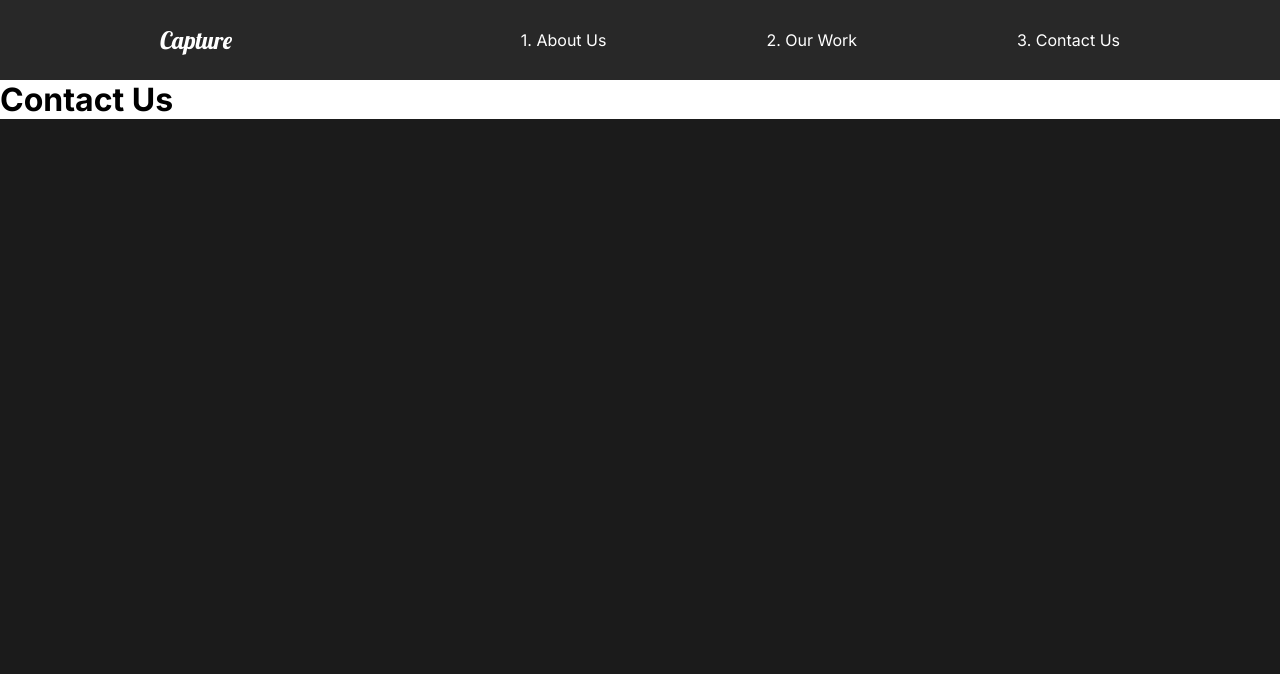
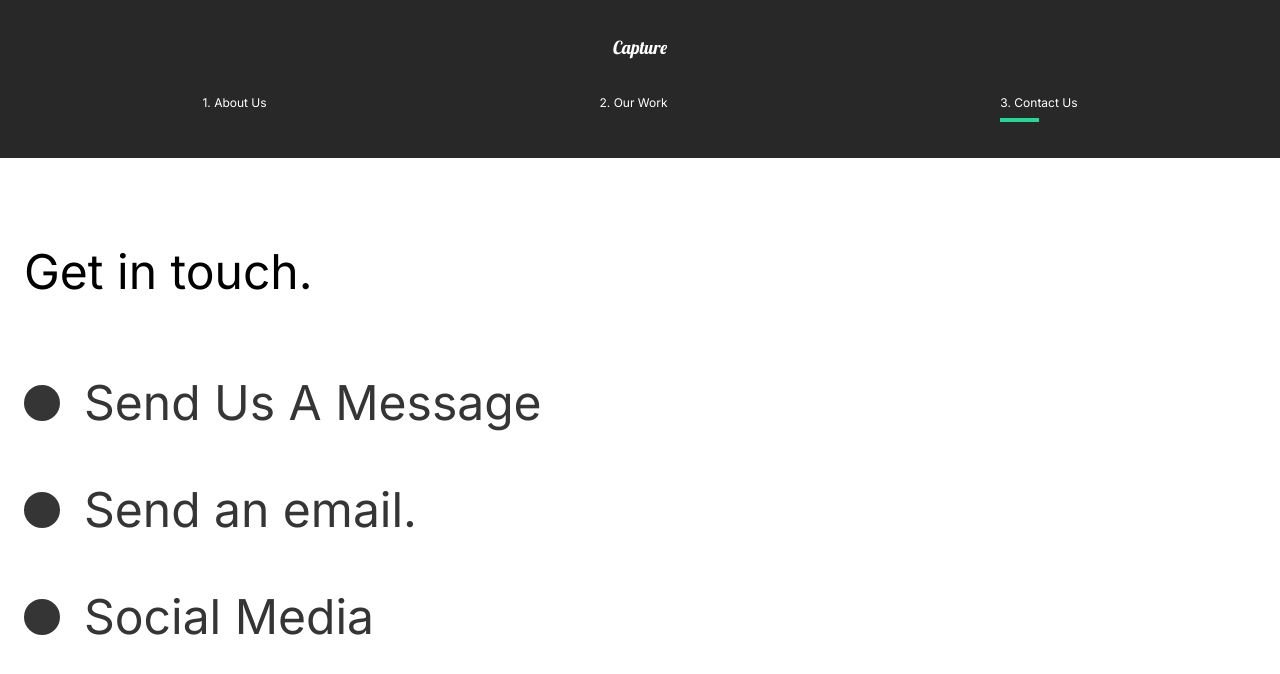
Before and after one commit to ChristianWare/Portfolio2, a React (Create React App) app: page /contact in a window 1280 px wide. Shown: the top 674 px of the page. Built offline with nearby package versions, Linux system fonts and the light colour scheme.

Commit message:
NPM run Build

```diff
--- a/src/App.js
+++ b/src/App.js
@@ -7,13 +7,16 @@
 import MovieDetail from "./pages/MovieDetail";
 // Animation Import:
 import { AnimatePresence } from "framer-motion";
+import ScrollTop from "./components/ScrollTop";
+
 
 function App() {
   const location = useLocation();
   console.log(location)
   return (
-    <div className='App'>
+    <>
       <GlobalStyle />
+
       <Nav />
       <AnimatePresence exitBeforeEnter>
         <Switch location={location} key={location.pathname}>
@@ -30,8 +33,9 @@
             <ContactUs />
           </Route>
         </Switch>
+        <ScrollTop />
       </AnimatePresence>
-    </div>
+    </>
   );
 }
 
--- a/src/components/GlobalStyle.js
+++ b/src/components/GlobalStyle.js
@@ -8,10 +8,17 @@
     box-sizing: border-box;
 }
 
+html {
+  @media (max-width: 1700px){
+    font-size: 75%;
+  }
+
+}
+
 body {
     background: #1b1b1b;
     font-family: 'Inter', sans-serif;
-
+    overflow-x: hidden;
 }
 
 button{
--- a/src/components/Nav.js
+++ b/src/components/Nav.js
@@ -1,10 +1,13 @@
 import React from "react";
 import styled from "styled-components";
 import { Link } from "react-router-dom";
+import { motion } from "framer-motion";
+import { useLocation } from "react-router-dom";
 
 const Nav = () => {
+  const { pathname } = useLocation();
   return (
-    <NavContainer>
+    <StyledNav>
       <h1>
         <Link id='logo' to='/'>
           Capture
@@ -12,27 +15,45 @@
       </h1>
       <ul>
         <li>
-          <Link to='/#'>1. About Us</Link>
+          <Link to='/'>1. About Us</Link>
+          <Line
+            transition={{ duration: 0.75 }}
+            initial={{ width: "0%" }}
+            animate={{ width: pathname === "/" ? "50%" : "0%" }}
+          />
         </li>
         <li>
           <Link to='/work'>2. Our Work</Link>
+          <Line
+            transition={{ duration: 0.75 }}
+            initial={{ width: "0%" }}
+            animate={{ width: pathname === "/work" ? "50%" : "0%" }}
+          />
         </li>
         <li>
           <Link to='/contact'>3. Contact Us</Link>
+          <Line
+            transition={{ duration: 0.75 }}
+            initial={{ width: "0%" }}
+            animate={{ width: pathname === "/contact" ? "50%" : "0%" }}
+          />
         </li>
       </ul>
-    </NavContainer>
+    </StyledNav>
   );
 };
 
-const NavContainer = styled.nav`
+const StyledNav = styled.nav`
   min-height: 10vh;
   display: flex;
   margin: auto;
   justify-content: space-between;
   align-items: center;
   padding: 1rem 10rem;
-  background-color: #282828;
+  background: #282828;
+  /* position:  sticky; */
+  top: 0;
+  z-index: 10;
   a {
     color: white;
     text-decoration: none;
@@ -50,6 +71,34 @@
     padding-left: 10rem;
     position: relative;
   }
+  @media (max-width: 1300px) {
+    flex-direction: column;
+    padding: 2rem 1rem;
+    #logo {
+      display: inline-block;
+      margin: 1rem;
+    }
+    ul {
+      padding: 2rem;
+      justify-content: space-around;
+      width: 100%;
+      li {
+        padding: 0;
+      }
+    }
+  }
+`;
+
+const Line = styled(motion.div)`
+  height: 0.3rem;
+  background: #23d997;
+  width: 0%;
+  position: absolute;
+  bottom: -80%;
+  left: 60%;
+  @media (max-width: 1300px) {
+    left: 0%;
+  }
 `;
 
 export default Nav;
--- /dev/null
+++ b/src/components/ScrollTop.js
@@ -0,0 +1,16 @@
+import { useEffect } from 'react'
+import { useLocation } from 'react-router-dom'
+
+
+const ScrollTop = () => {
+    const { pathname } = useLocation();
+    useEffect(() => {
+        window.scroll({
+            top: 0,
+            left: 0
+        })
+    }, [pathname])
+    return null;
+}
+
+export default ScrollTop
--- a/src/components/ServicesSection.js
+++ b/src/components/ServicesSection.js
@@ -68,11 +68,15 @@
     width: 70%;
     padding-top: 2rem 0rem 4rem 0rem;
   }
+
 `;
 
 const Cards = styled.div`
   display: flex;
   flex-wrap: wrap;
+  @media (max-width: 1300px) {
+    justify-content: center;
+  }
 `;
 
 const Card = styled.div`
--- a/src/components/useScroll.js
+++ b/src/components/useScroll.js
@@ -3,7 +3,7 @@
 
 export const useScroll = () => {
   const controls = useAnimation();
-  const [element, view] = useInView({ threshold: 0.5 });
+  const [element, view] = useInView({ threshold: 0.3 });
   if (view) {
     controls.start("show");
   } else {
--- a/src/pages/AboutUS.js
+++ b/src/pages/AboutUS.js
@@ -5,6 +5,8 @@
 // Animation Imports:
 import { motion } from "framer-motion";
 import { pageAnimation } from "../animation";
+import ScrollTop from "../components/ScrollTop";
+
 
 const AboutUS = () => {
   return (
@@ -17,6 +19,7 @@
       <AboutSection />
       <ServicesSection />
       <FaqSection />
+      <ScrollTop />
     </motion.div>
   );
 };
--- a/src/pages/ContactUs.js
+++ b/src/pages/ContactUs.js
@@ -1,20 +1,78 @@
 import React from "react";
-// Animation Imports:
+//Animations
 import { motion } from "framer-motion";
-import { pageAnimation } from "../animation";
+import { pageAnimation, titleAnim } from "../animation";
+import styled from "styled-components";
 
 const ContactUs = () => {
   return (
-    <motion.div
+    <ContactStyle
       exit='exit'
       variants={pageAnimation}
       initial='hidden'
       animate='show'
-      style={{ background: '#fff' }}
+      style={{ background: "#fff" }}
     >
-      <h1>Contact Us</h1>
-    </motion.div>
+      <Title>
+        <Hide>
+          <motion.h2 variants={titleAnim}>Get in touch.</motion.h2>
+        </Hide>
+      </Title>
+      <div>
+        <Hide>
+          <Social variants={titleAnim}>
+            <Circle />
+            <h2>Send Us A Message</h2>
+          </Social>
+        </Hide>
+        <Hide>
+          <Social variants={titleAnim}>
+            <Circle />
+            <h2>Send an email.</h2>
+          </Social>
+        </Hide>
+        <Hide>
+          <Social variants={titleAnim}>
+            <Circle />
+            <h2>Social Media</h2>
+          </Social>
+        </Hide>
+      </div>
+    </ContactStyle>
   );
 };
 
+const ContactStyle = styled(motion.div)`
+  padding: 5rem 10rem;
+  color: #353535;
+  min-height: 90vh;
+  @media (max-width: 1500px) {
+    padding: 2rem;
+    font-size: 1rem;
+  }
+`;
+const Title = styled.div`
+  margin-bottom: 4rem;
+  color: black;
+  @media (max-width: 1500px) {
+    margin-top: 5rem;
+  }
+`;
+const Hide = styled.div`
+  overflow: hidden;
+`;
+const Circle = styled.div`
+  border-radius: 50%;
+  width: 3rem;
+  height: 3rem;
+  background: #353535;
+`;
+const Social = styled(motion.div)`
+  display: flex;
+  align-items: center;
+  h2 {
+    margin: 2rem;
+  }
+`;
+
 export default ContactUs;
--- a/src/pages/MovieDetail.js
+++ b/src/pages/MovieDetail.js
@@ -1,8 +1,8 @@
 import React, { useState, useEffect } from "react";
 import styled from "styled-components";
-import { useHistory } from "react-router";
+import { useHistory } from "react-router-dom";
 import { MovieState } from "../movieState";
-// Animation Imports:
+//Animations
 import { motion } from "framer-motion";
 import { pageAnimation } from "../animation";
 
@@ -12,10 +12,11 @@
   const [movies, setMovies] = useState(MovieState);
   const [movie, setMovie] = useState(null);
 
-  //   useEffect
+  //UseEffect
   useEffect(() => {
     const currentMovie = movies.filter((stateMovie) => stateMovie.url === url);
     setMovie(currentMovie[0]);
+    console.log(setMovies);
   }, [movies, url]);
 
   return (
@@ -27,10 +28,10 @@
           initial='hidden'
           animate='show'
         >
-          <Headline>
+          <HeadLine>
             <h2>{movie.title}</h2>
             <img src={movie.mainImg} alt='movie' />
-          </Headline>
+          </HeadLine>
           <Awards>
             {movie.awards.map((award) => (
               <Award
@@ -52,8 +53,7 @@
 const Details = styled(motion.div)`
   color: white;
 `;
-
-const Headline = styled.div`
+const HeadLine = styled.div`
   min-height: 90vh;
   padding-top: 20vh;
   position: relative;
@@ -69,15 +69,17 @@
     object-fit: cover;
   }
 `;
-
 const Awards = styled.div`
   min-height: 80vh;
   display: flex;
   margin: 5rem 10rem;
   align-items: center;
   justify-content: space-around;
+  @media (max-width: 1500px) {
+    display: block;
+    margin: 2rem 2rem;
+  }
 `;
-
 const AwardStyle = styled.div`
   padding: 5rem;
   h3 {
@@ -89,11 +91,10 @@
     height: 0.5rem;
     margin: 1rem 0rem;
   }
-  p{
+  p {
     padding: 2rem 0rem;
   }
 `;
-
 const ImageDisplay = styled.div`
   min-height: 50vh;
   img {
@@ -103,8 +104,8 @@
   }
 `;
 
-// Award Component:
-const Award = ({title, description}) => {
+//Award Component
+const Award = ({ title, description }) => {
   return (
     <AwardStyle>
       <h3>{title}</h3>
--- a/src/styles.js
+++ b/src/styles.js
@@ -8,6 +8,11 @@
   justify-content: space-between;
   padding: 5rem 10rem;
   color: white;
+  @media (max-width: 1300px) {
+    display: block;
+    padding: 2rem 2rem;
+    text-align: center;
+  }
 `;
 export const Description = styled.div`
   flex: 1;
@@ -15,6 +20,12 @@
   z-index: 2;
   h2 {
     font-weight: lighter;
+  }
+  @media (max-width: 1300px) {
+    padding: 0;
+    button {
+      margin: 2rem 2rem 5rem 0rem
+    }
   }
 `;
 
```
Also changed, not shown: src/pages/OurWork.js (+16 -22 lines), 1 other file (tests, documents, lock files or other folders). Lines whose indentation alone changed are shown as unchanged.
